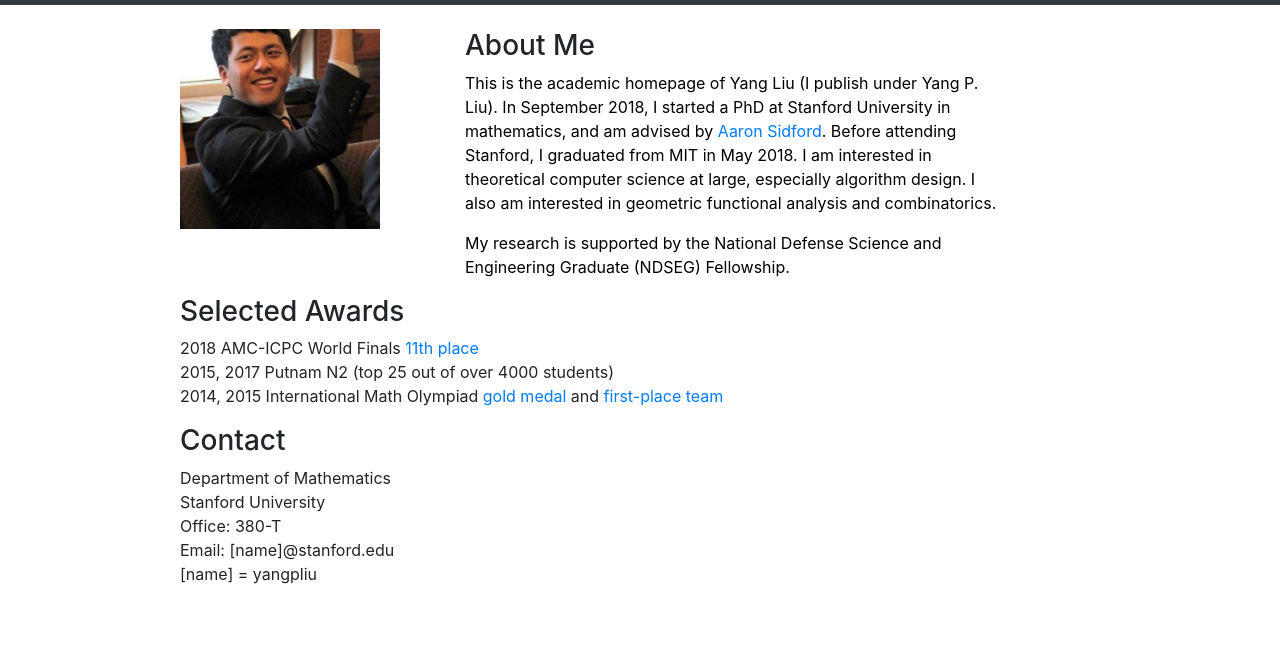
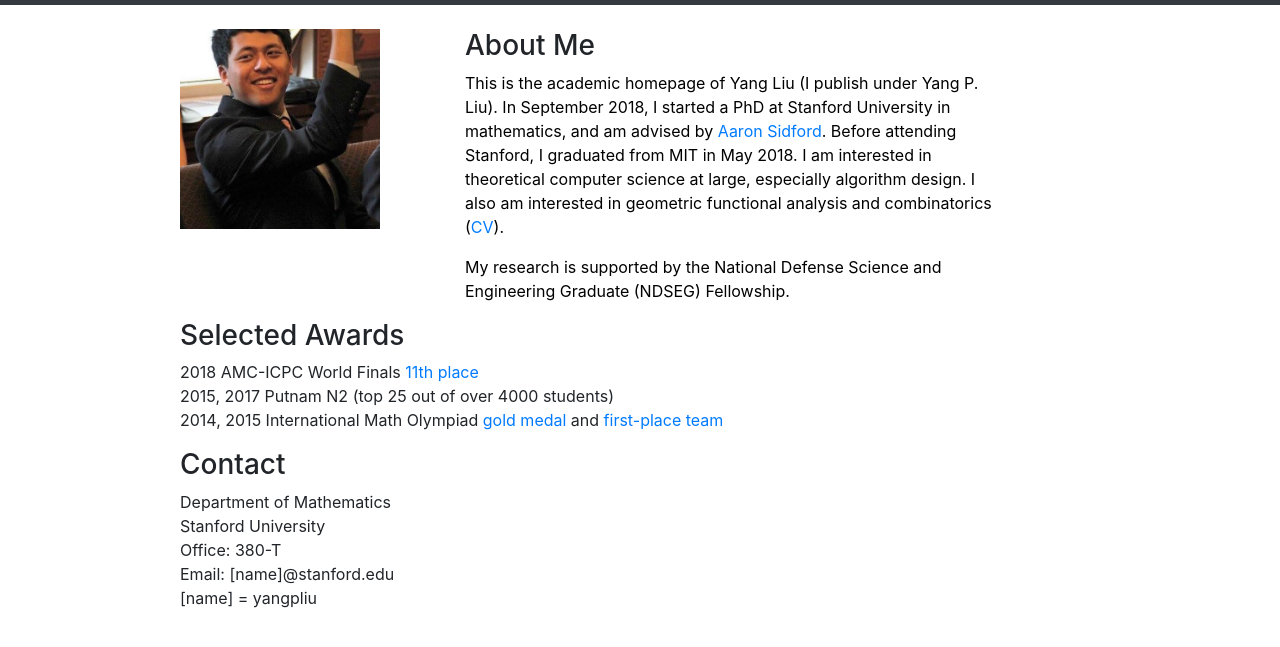
Before and after one commit to yangpliu/yangpliu.github.io, a website: page index.html in a window 1280 px wide. Shown: the part 51-698 px from the top of the page. Drawn offline with Linux system fonts and the light colour scheme.

Commit message:
added cv

```diff
--- a/index.html
+++ b/index.html
@@ -53,7 +53,7 @@
           <br>
           <h3>About Me</h3>
           <font size="3.5">
-          <p style="color:black;">This is the academic homepage of Yang Liu (I publish under Yang P. Liu). In September 2018, I started a PhD at Stanford University in mathematics, and am advised by <a href="http://web.stanford.edu/~sidford/">Aaron Sidford</a>. Before attending Stanford, I graduated from MIT in May 2018. I am interested in theoretical computer science at large, especially algorithm design. I also am interested in geometric functional analysis and combinatorics.
+          <p style="color:black;">This is the academic homepage of Yang Liu (I publish under Yang P. Liu). In September 2018, I started a PhD at Stanford University in mathematics, and am advised by <a href="http://web.stanford.edu/~sidford/">Aaron Sidford</a>. Before attending Stanford, I graduated from MIT in May 2018. I am interested in theoretical computer science at large, especially algorithm design. I also am interested in geometric functional analysis and combinatorics (<a href="pdf/cv.pdf">CV</a>).
 
           <p style="color:black;"> My research is supported by the National Defense Science and Engineering Graduate (NDSEG) Fellowship. </p>
           </font>
```
Also changed, not shown: 1 other file.
